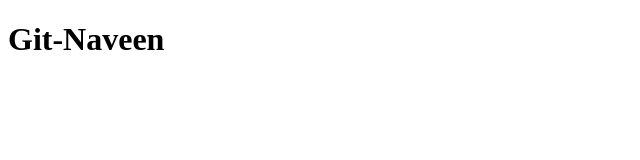
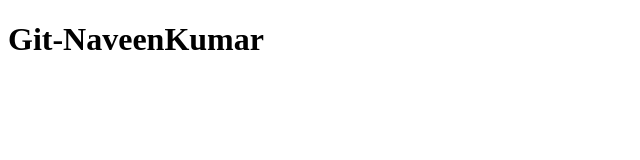
Before and after one commit to Naveenaarya4/Sample, a plain HTML site: page index.html in a window 1280 px wide. Shown: the whole page, without its empty margins (0-640 px from the left). Drawn offline with Linux system fonts and the light colour scheme.

Commit message:
fix : changed the name in html

```diff
--- a/index.html
+++ b/index.html
@@ -6,6 +6,6 @@
     <title>Document</title>
 </head>
 <body>
-    <h1>Git-Naveen</h1>
+    <h1>Git-NaveenKumar</h1>
 </body>
 </html>
```
